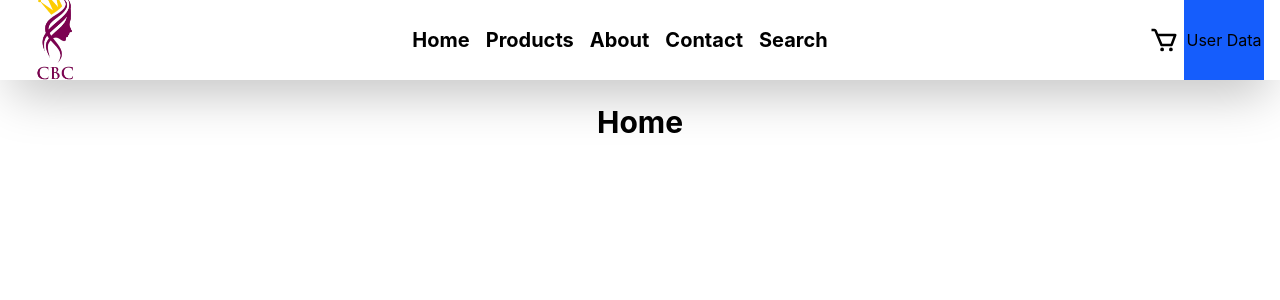
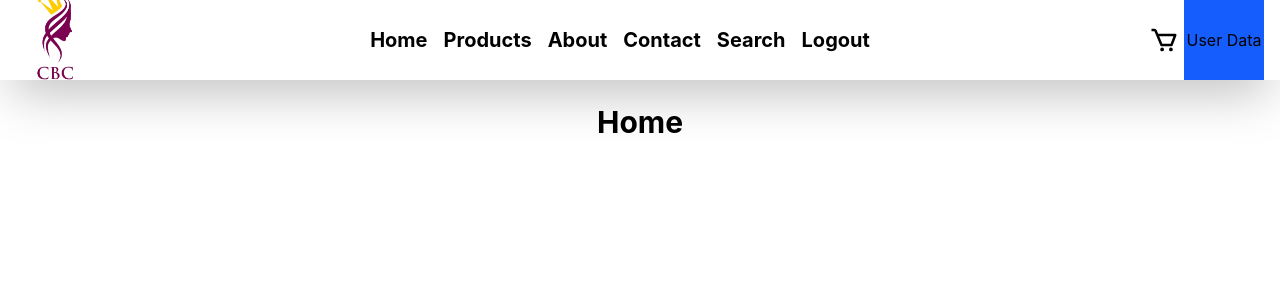
Before and after one commit to nethmikulasooriya/MERN-frontend, a React app: page / in a window 1280 px wide. Shown: the top 300 px of the page. Built offline with nearby package versions, Linux system fonts and the light colour scheme; no server answers; sample sign-in values are in the browser's storage; the HTML template or start-up script is replaced by a standard one.

Commit message:
feat: implement logout functionality and conditional rendering of login/logout buttons in Header component

```diff
--- a/src/components/header.jsx
+++ b/src/components/header.jsx
@@ -6,8 +6,18 @@ import { useState } from "react";
 
 export default function Header() {
   const navigate = useNavigate();
+  const [token, setToken] = useState(() => localStorage.getItem("token"));
   const [sideDrawerOpened, setSideDrawerOpened] = useState(false);
   const closeDrawer = () => setSideDrawerOpened(false);
+
+  function handleLogout() {
+    localStorage.removeItem("token");
+    localStorage.removeItem("user");
+    localStorage.removeItem("role");
+    setToken(null);
+    closeDrawer();
+    navigate("/");
+  }
 
   return (
     <header className="relative z-50 flex h-20 w-full shrink-0 items-center px-2 shadow-2xl md:px-4">
@@ -45,6 +55,19 @@ export default function Header() {
         <Link to="/search" className="text-xl font-bold mx-2">
           Search
         </Link>
+        {token === null ? (
+          <Link to="/login" className="text-xl font-bold mx-2">
+            Login
+          </Link>
+        ) : (
+          <button
+            type="button"
+            className="text-xl font-bold mx-2"
+            onClick={handleLogout}
+          >
+            Logout
+          </button>
+        )}
       </nav>
 
       <Link
@@ -60,7 +83,7 @@ export default function Header() {
 
       {sideDrawerOpened && (
         <div
-          className="fixed inset-0 z-[60] flex bg-black/40 md:hidden"
+          className="fixed inset-0 z-60 flex bg-black/40 md:hidden"
           onClick={closeDrawer}
         >
           <nav
@@ -91,6 +114,23 @@ export default function Header() {
             <Link to="/cart" onClick={closeDrawer} className="rounded px-3 py-3 text-lg font-bold">
               Cart
             </Link>
+            {token === null ? (
+              <Link
+                to="/login"
+                onClick={closeDrawer}
+                className="rounded px-3 py-3 text-lg font-bold"
+              >
+                Login
+              </Link>
+            ) : (
+              <button
+                type="button"
+                onClick={handleLogout}
+                className="rounded px-3 py-3 text-left text-lg font-bold"
+              >
+                Logout
+              </button>
+            )}
             <div className="mt-4 border-t pt-4">
               <UserData />
             </div>
```
